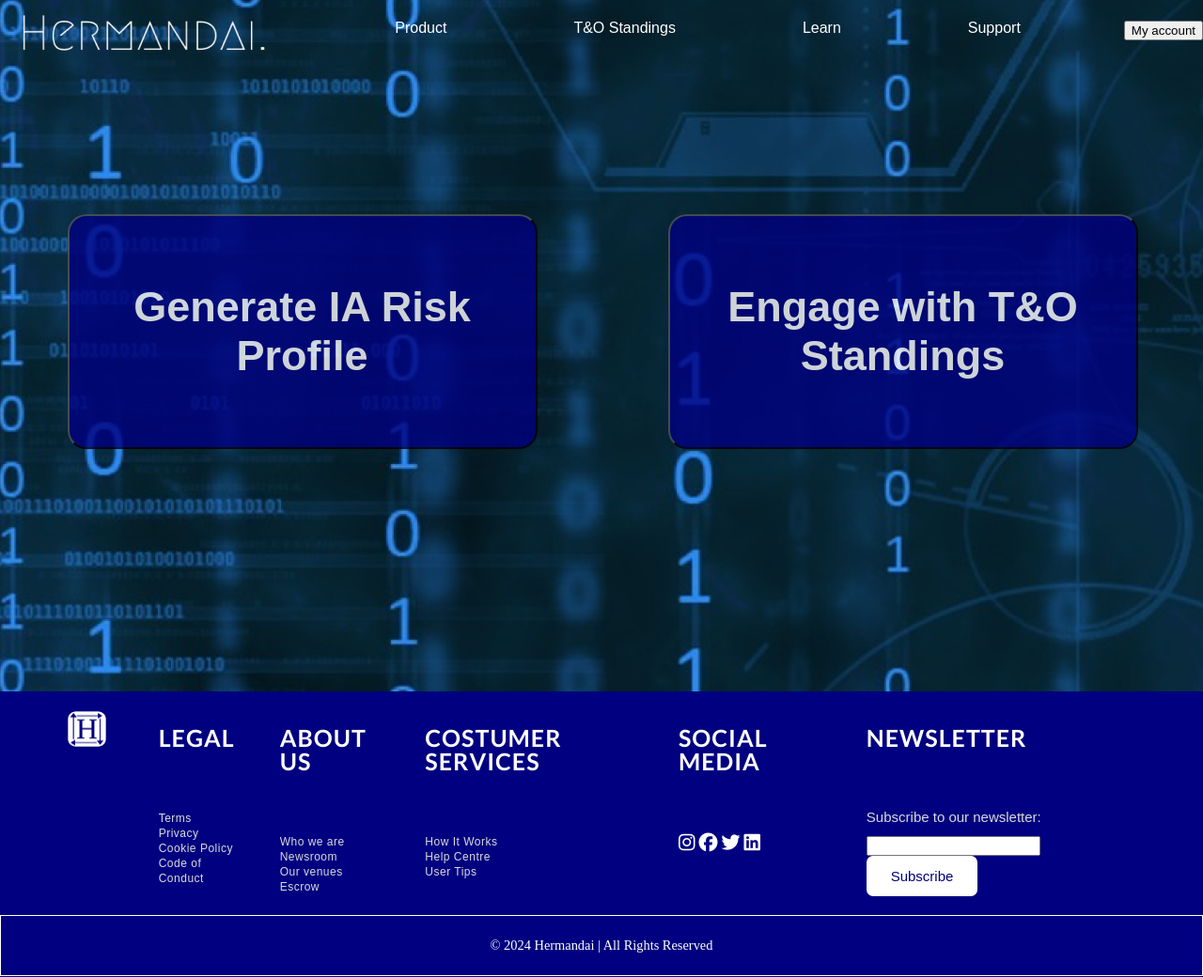
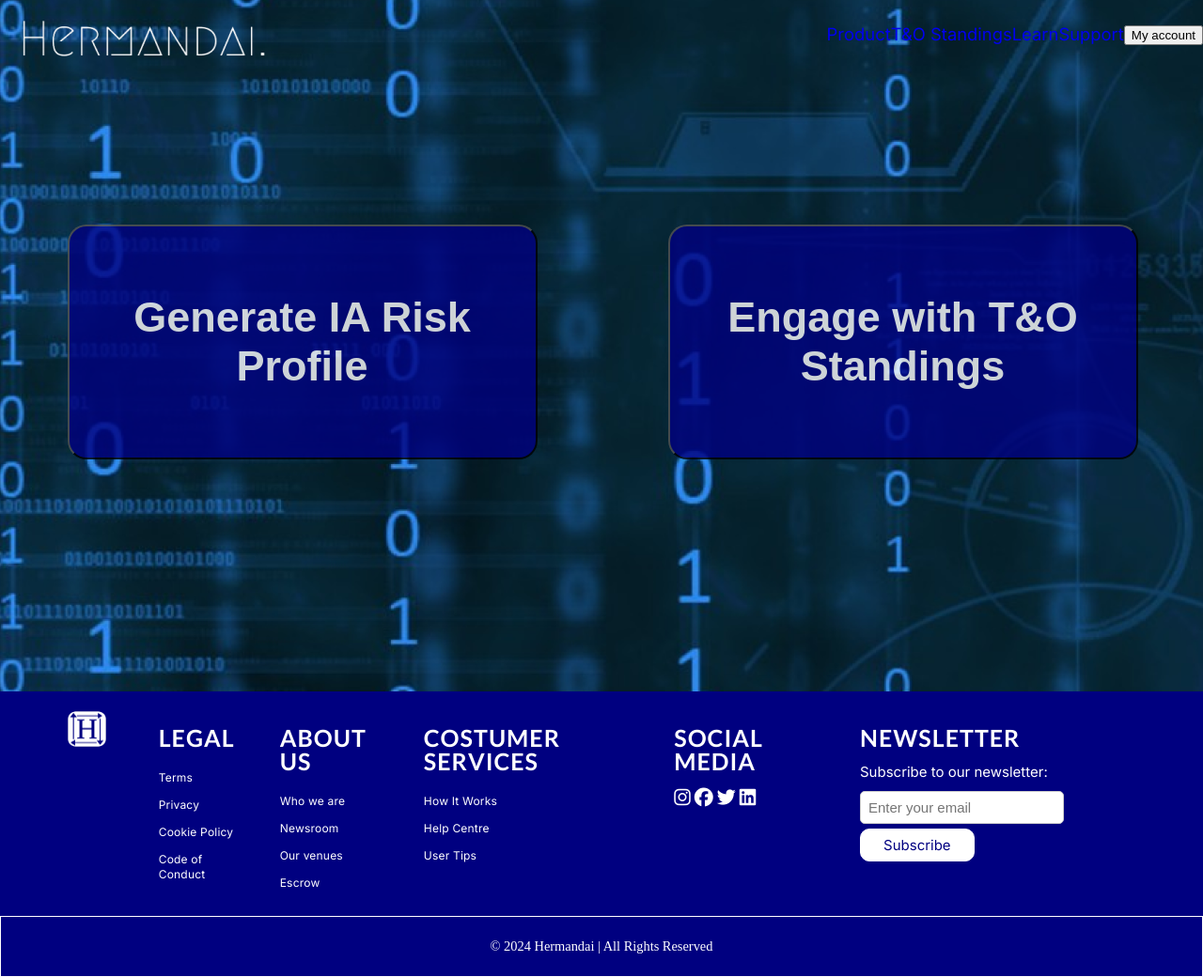
Before and after one commit to gustavofelicidade/tbd-platform, a Django app: page /mainpage in a window 1280 px wide. Shown: the whole page at 94% size. Run offline with Django 5.2, Linux system fonts and the light colour scheme; some libraries are stand-ins or nearby versions.

Commit message:
footer done

```diff
--- a/back_end/core/static/css/mainpage.css
+++ b/back_end/core/static/css/mainpage.css
@@ -1,4 +1,11 @@
  @import url('https://fonts.googleapis.com/css2?family=Lato:wght@700&display=swap');
+ @import url('https://fonts.googleapis.com/css2?family=Inter:wght@200;300;400;500&display=swap');
+
+ .itemsn {
+  display: flex;
+  justify-content: space-between;
+  align-items: center;
+}
 
 .logo {
   vertical-align: baseline;
@@ -7,44 +14,37 @@
   width: 2cm;
 }
 
-.navitems{
+.options{
   display: flex;
-  list-style: none;
   justify-content: space-between;
 }
 
-.options a{
-  font-family: sans-serif;
-  justify-content: space-between;
-  color: #ffffff;
+.options .nav-item{
+  font-family: 'Inter', sans-serif;
+  text-decoration: none;
+  font-size: 1.15rem;
+  color: #fff;
+  font-weight: 400;
 }
 
 .options ul {
   display: flex;
-}
-
-.options li{
-  align-items: center;
-  justify-content: space-around;
-  margin-left: 25px;
-  margin-right: 110px;
-}
-
-.itemsn {
-  display: flex;
-  justify-content: space-between;
-  align-items: center;
-  height: 8vh;
+  justify-content: center;
+  list-style: none;
 }
 
 /*
-.navitems .navbutton{
-  width: 200px;
-  height: 100px;
-  margin: 20px;
-  padding-left: 30px;
-  background-color: #ffffff;
+
+.navbutton{
+  padding: 10px 15px;
+  border-radius: 5px;
+  background-color: #0187a7;
+  text-decoration: none;
+  color: #fff;
+  font-weight: 500;
+  font-size: 1.1rem;
 }
+
 
 .navitems .navbutton a{
   color: #000080;
@@ -60,8 +60,7 @@
   background: #ffffff;
   margin: 8px;
 
-}
-*/
+}*/
 
 .mainpagebutton{
   width: 500px;
@@ -85,6 +84,9 @@
   display: flex;
   margin-top: 12%;
 }
+
+
+
 
 
 .items img{
@@ -111,25 +113,49 @@
 
   footer h1{
     letter-spacing: 1px;
-      margin-bottom: 4rem;
+    margin-bottom: 1rem;
     font-size: 25px;
-      gap: 3px;
+    gap: 2px;
     font-weight: bold;
     font-family: 'Lato', sans-serif;
     color: #ffffff;
     align-items:baseline;
 }
 
-.footer-nav-item a{
-      letter-spacing: 0.5px;
-      justify-content: space-between;
-      font-family: Arial;
+.footer-nav-item-legal li{
+  padding-bottom: 8px;
+  padding-top: 5px;
+}
+
+.footer-nav-item-legal a{
+    letter-spacing: 0.2px;
+    font-family: 'Inter', sans-serif;
     font-size: 12px;
-      text-align: justify;
-      align-items: baseline;
-      list-style: none;
-      color: #dadada;
-      padding-bottom: 15px;
+    color: white;
+}
+
+.footer-nav-item-aboutus li{
+  padding-bottom: 8px;
+  padding-top: 5px;
+}
+
+.footer-nav-item-aboutus a{
+  letter-spacing: 0.2px;
+  font-family: 'Inter', sans-serif;
+  font-size: 12px;
+  color: white;
+}
+
+.footer-nav-item-costumerservices li{
+  padding-bottom: 8px;
+  padding-top: 5px;
+}
+
+.footer-nav-item-costumerservices a{
+  letter-spacing: 0.2px;
+  font-family: 'Inter', sans-serif;
+  font-size: 12px;
+  color: white;
 }
 
 .newsletter-term {
@@ -139,14 +165,14 @@
 .newsletter-term p{
      font-size: 15px;
      align-items: center;
-     color: #dadada;
-     font-family: Arial;
+     color: #ffffff;
+     font-family: 'Inter', sans-serif;
      padding-bottom: 13px;
 }
 
 .footer_social_media{
       display: flex;
-      gap: 5rem;
+      gap: 1rem;
       margin: top 1.5rem;
 }
 
@@ -173,17 +199,25 @@
       font-weight: 100;
 }
 
+.newsletter-Subscribe input{
+ padding: 8px;
+ font-size: 15px;
+ border: 1px solid #ccc;
+ border-radius: 5px;
+ margin-bottom: 5px;
+}
+
 .button{
-      float:unset;
-      border: solid 3px white;
-      padding: 10px 15px;
+      border: #ffffff solid 1px;
+      padding: 7px 5px;
       cursor: pointer;
       background-color: white;
       font-size: 15px;
+      font-family: 'Inter', sans-serif;
       text-decoration: none;
-      border-radius: 7px;
+      border-radius: 10px;
       width: 50%;
-      height: 70%;
+      height: 50%;
       color: #000080;
 }
 
--- a/back_end/core/templates/mainpage.html
+++ b/back_end/core/templates/mainpage.html
@@ -25,7 +25,6 @@
       </STYLE>
 
       <header>
-
         <nav class="itemsn">
             <div class="logo">
              <a href="#"><img src="static/img/mainpage/image-20logonav2.png"></a>
@@ -35,24 +34,20 @@
               <div class="line1"></div>
               <div class="line2"></div>
               <div class="line3"></div>
-            </div> -->
+            </div>-->
 
-            <ul class="navitems">
-                <div class="options">
+            <div class="options">
               <ul>
-              <li><a href="#">Product</a></li>
-              <li><a href="#">T&O Standings</a></li>
-              <li><a href="#">Learn</a></li>
-              <li><a href="#">Support</a></li>
-              </ul>
-                </div>
-
-              <div>
-              <a href="#"><button class="navbutton">My account</button></a>
-              </div>
-            </ul>
+              <li class="nav-item"><a href="#">Product</a></li>
+              <li class="nav-item"><a href="#">T&O Standings</a></li>
+              <li class="nav-item"><a href="#">Learn</a></li>
+              <li class="nav-item"><a href="#">Support</a></li>
+            <div class="navbutton">
+              <a href="#"><button>My account</button></a>
+            </div>
+          </ul>
+            </div>
         </nav>
-
       </header>
 
 
@@ -70,9 +65,9 @@
 
       <a href="#"><img src="static/img/footer/logo.png"></a>
 
-     <div class="legal-terms">
+     <div>
         <h1 id="legal">LEGAL</h1>
-        <ul class="footer-nav-item">
+        <ul class="footer-nav-item-legal">
         <li><a href="#">Terms</a</li>
         <li><a href="#">Privacy</a></li>
         <li><a href="#">Cookie Policy</a></li>
@@ -80,9 +75,9 @@
        </ul>
      </div>
 
-     <div class="aboutus-terms">
-      <ul class="footer-nav-item">
+     <div>
       <h1 id="aboutus">ABOUT US</h1>
+      <ul class="footer-nav-item-aboutus">
        <li><a href="#">Who we are</a></li>
        <li><a href="#">Newsroom</a></li>
        <li><a href="#">Our venues</a></li>
@@ -90,9 +85,9 @@
       </ul>
     </div>
 
-    <div class="costumerservices-terms">
-      <ul class="footer-nav-item">
-        <h1 id="costumerservices">COSTUMER SERVICES</h1>
+    <div>
+      <h1 id="costumerservices">COSTUMER SERVICES</h1>
+      <ul class="footer-nav-item-costumerservices">
        <li><a href="#">How It Works</a></li>
        <li><a href="#">Help Centre</a></li>
        <li><a href="#">User Tips</a> </li>
@@ -124,8 +119,10 @@
     <div class="newsletter-term">
       <h1 class="newsletter">NEWSLETTER</h1>
       <P>Subscribe to our newsletter:</P>
-      <input type="email" id="email"/>
+      <ul class="newsletter-Subscribe">
+      <input type="email" placeholder="Enter your email"/>
       <a href="#"><button class="button">Subscribe</button></a>
+      </ul>
     </div>
 
   </section>
```
Lines whose indentation alone changed are shown as unchanged.
